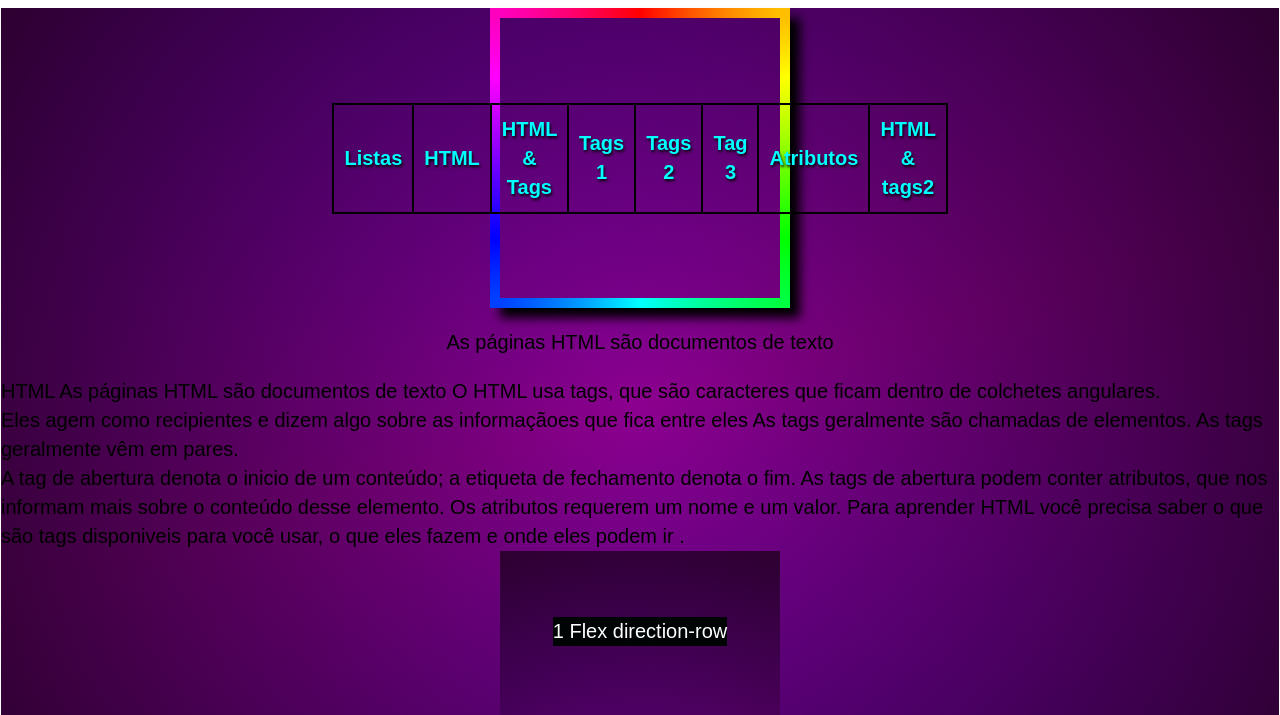
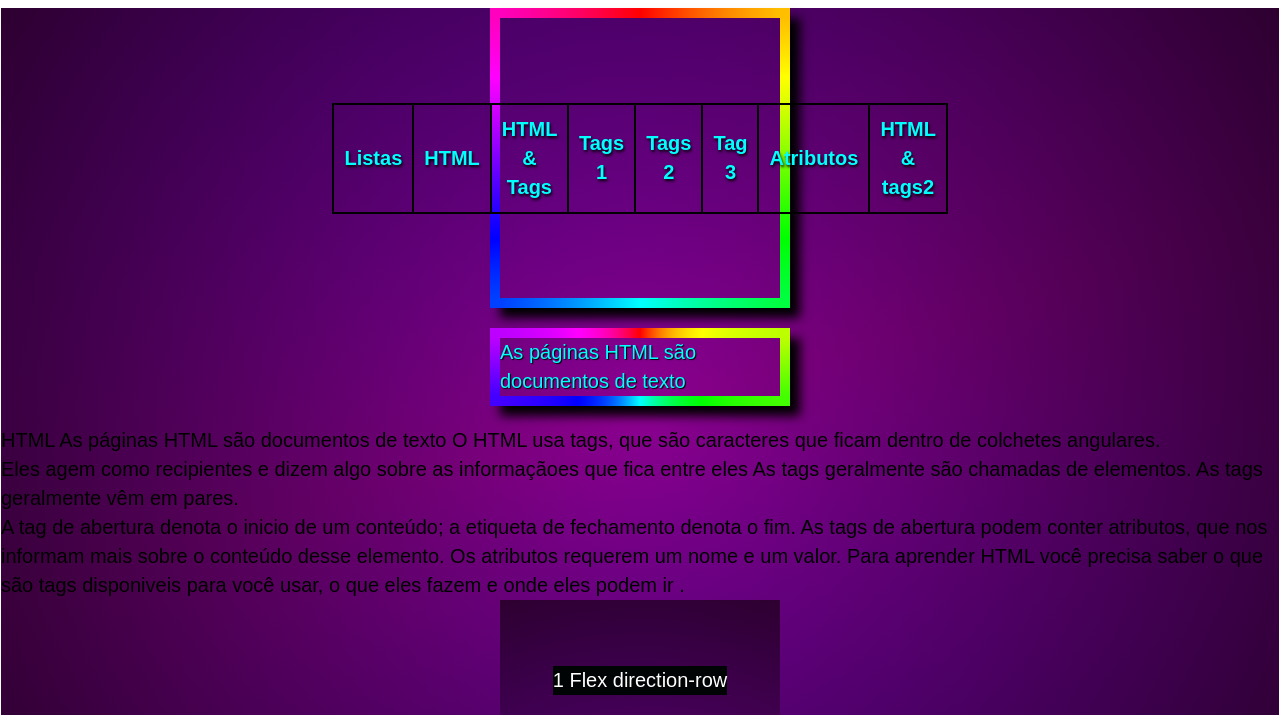
Before and after one commit to edskate/1-Estudos-de-html-004, a plain HTML site: page index.html in a window 1280 px wide. Shown: the part 85-800 px from the top of the page. Drawn offline with Linux system fonts and the light colour scheme.

Commit message:
atualização

```diff
--- a/style.css
+++ b/style.css
@@ -61,7 +61,16 @@ h1{
   width: 300px;
 
 }
-
+p,td{
+  color: #00ffff;
+  text-shadow: 1px 1px 1px #000;
+  border-bottom: 3px solid #010404;
+  border-style: solid;
+  border-width: 10px;
+  box-shadow: 10px 10px 10px #000;
+  border-image: conic-gradient(red, yellow, lime, aqua, blue, magenta, red) 1;
+  width: 300px;
+}
 
 /**
  * `@property` is required for the animation to work.
```
